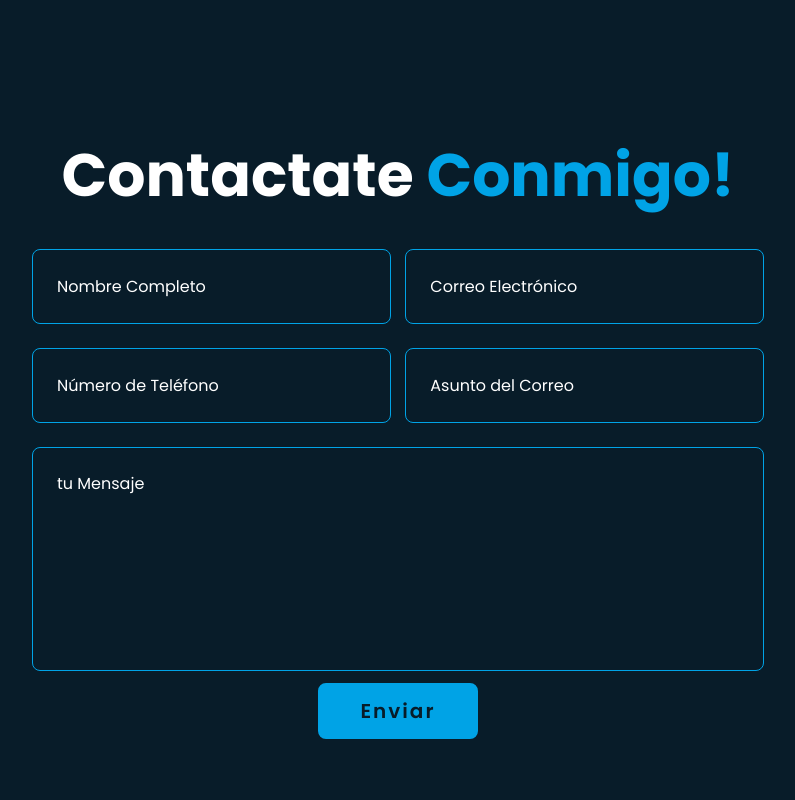
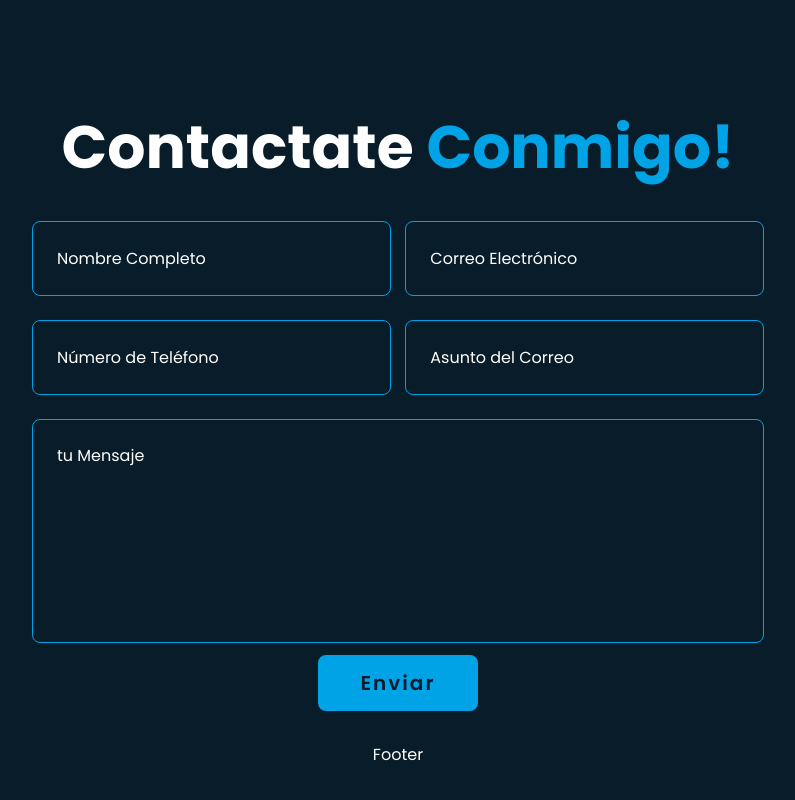
Before and after one commit to JohanZ1611/portfolio, a React (Vite) app: page /Contact in a window 1280 px wide. Shown: the part 778-1578 px from the top of the page, without its empty margins (242-1037 px from the left). Built offline with nearby package versions, Linux system fonts and the light colour scheme; some icons are missing.

Commit message:
component footer

```diff
--- /dev/null
+++ b/src/components/Footer/Footer.jsx
@@ -0,0 +1,7 @@
+import "./Footer.css";
+
+function Footer() {
+  return <div>Footer</div>;
+}
+
+export default Footer;
--- a/src/pages/About/About.jsx
+++ b/src/pages/About/About.jsx
@@ -1,5 +1,6 @@
 import "./about.css";
 import { Link as Anchor } from "react-router-dom";
+import Footer from "../../components/Footer/Footer";
 
 export default function About() {
   return (
@@ -32,6 +33,7 @@
           </Anchor>
         </div>
       </div>
+      <Footer />
     </div>
   );
 }
--- a/src/pages/Contact/Contact.jsx
+++ b/src/pages/Contact/Contact.jsx
@@ -1,4 +1,6 @@
 import "./contact.css";
+import "../../components/Footer/Footer";
+import Footer from "../../components/Footer/Footer";
 
 export default function Contact() {
   return (
@@ -69,6 +71,7 @@
           </button>
         </div>
       </form>
+      <Footer />
     </div>
   );
 }
--- a/src/pages/Proyects/Proyects.jsx
+++ b/src/pages/Proyects/Proyects.jsx
@@ -1,4 +1,5 @@
 import "./proyects.css";
+import Footer from "../../components/Footer/Footer";
 import image from "../../assets/images/image10.png";
 import image2 from "../../assets/images/image11.png";
 import image3 from "../../assets/images/image12.png";
@@ -96,6 +97,7 @@
           </div>
         </div>
       </div>
+      <Footer />
     </div>
   );
 }
--- a/src/pages/Skills/Skills.jsx
+++ b/src/pages/Skills/Skills.jsx
@@ -1,5 +1,6 @@
 import "./skills.css";
 import "boxicons";
+import Footer from "../../components/Footer/Footer";
 
 import { Swiper, SwiperSlide } from "swiper/react";
 import "swiper/swiper-bundle.css";
@@ -121,6 +122,7 @@
           </SwiperSlide>
         ))}
       </Swiper>
+      <Footer />
     </div>
   );
 }
```
Also changed, not shown: src/components/Footer/footer.css (added).
